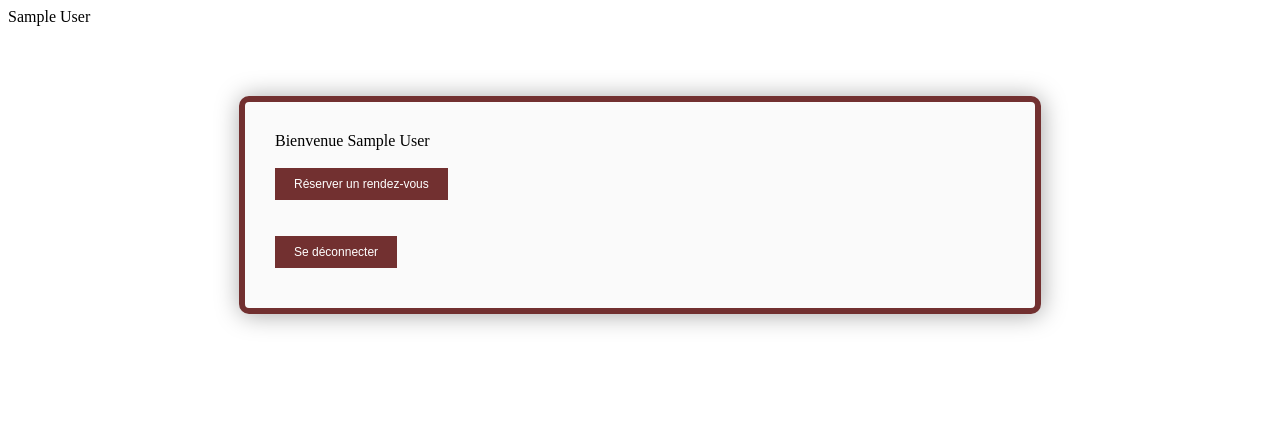
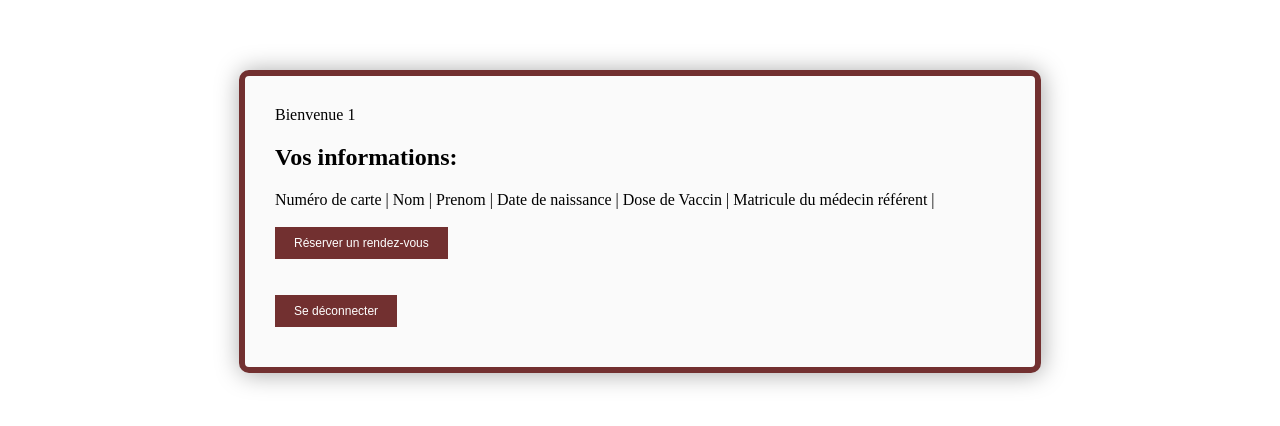
Before and after one commit to Distrib-ps/DocthoribleV2, a PHP site: page /docthorible/user.php in a window 1280 px wide. Shown: the top 426 px of the page. Run offline with PHP 8.4, Linux system fonts and the light colour scheme; the visitor is signed in with stand-in values (Sample User, id 1); tables that the repository leaves empty or names only in its code hold one stand-in row (values such as "Sample post").

Commit message:
Add files via upload

```diff
--- a/user.php
+++ b/user.php
@@ -4,20 +4,76 @@ if ($_SESSION['autoriser']!="oui") {
     header("location:index.php");
 }
 else {
-    $bienvenue = "Bienvenue ".$_SESSION['prenom']." <br>";
-    $prenom = $_SESSION['prenom'];
-    echo $prenom;
+    $bienvenue = "Bienvenue ".$_SESSION['num_carte']." <br>";
+    $num_carte = $_SESSION['num_carte'];
+
 ?>
     <!DOCTYPE html>
     <html>
     <head>
     <link rel="stylesheet" type="text/css" href="style.css"></head>
     <body>
-    <form class="form-style-9"  method="POST" action="modif.php">
+    <form class="form-style-9"  method="POST" action="db_user.php">
     <ul>
     <li>
         <?= $bienvenue ?>
-        <br>
+
+<h2> Vos informations:</h2>
+
+
+
+<tr>
+<td> Numéro de carte | </td>
+   <td> Nom | </td>
+   <td> Prenom | </td>
+   <td> Date de naissance | </td>
+   <td> Dose de Vaccin | </td>
+   <td> Matricule du médecin référent | </td>
+    </tr>
+
+
+<?php
+$username = 'lou';
+$password = 'lou';
+
+
+
+
+$pdo = new PDO("mysql:host=localhost;dbname=docthorible",$username, $password,);
+
+
+
+//Requête recherche utilisateur par code
+$sql_recherche_client_by_code="SELECT * from `patient` where num_carte='$num_carte';";
+
+//Attribution de la requête 1 dans PDO
+$recherche_client_by_code = $pdo->query($sql_recherche_client_by_code);
+
+$result = $recherche_client_by_code->fetchAll(PDO::FETCH_OBJ);
+
+$count=$recherche_client_by_code->rowCount();
+
+for ($n =0; $n < $count ; $n++) {
+    ?> <br>
+    <tr>
+	<td> <?php echo $result[$n]->num_carte; ?> </td>
+   <td> <?php echo $result[$n]->nom; ?> </td>
+   <td> <?php echo $result[$n]->prenom; ?> </td>
+   <td> <?php echo $result[$n]->birthdate; ?> </td>
+   <td> <?php echo $result[$n]->vaccin; ?> </td>
+   <td> <?php echo $result[$n]->matricule_medecin; ?> </td>
+    </tr>
+    <?php
+}
+
+?>
+
+
+
+
+
+
+        <br>   <br>
 
         <a href="reservation.php"><input type="button" value="Réserver un rendez-vous" /></a>
 
```
